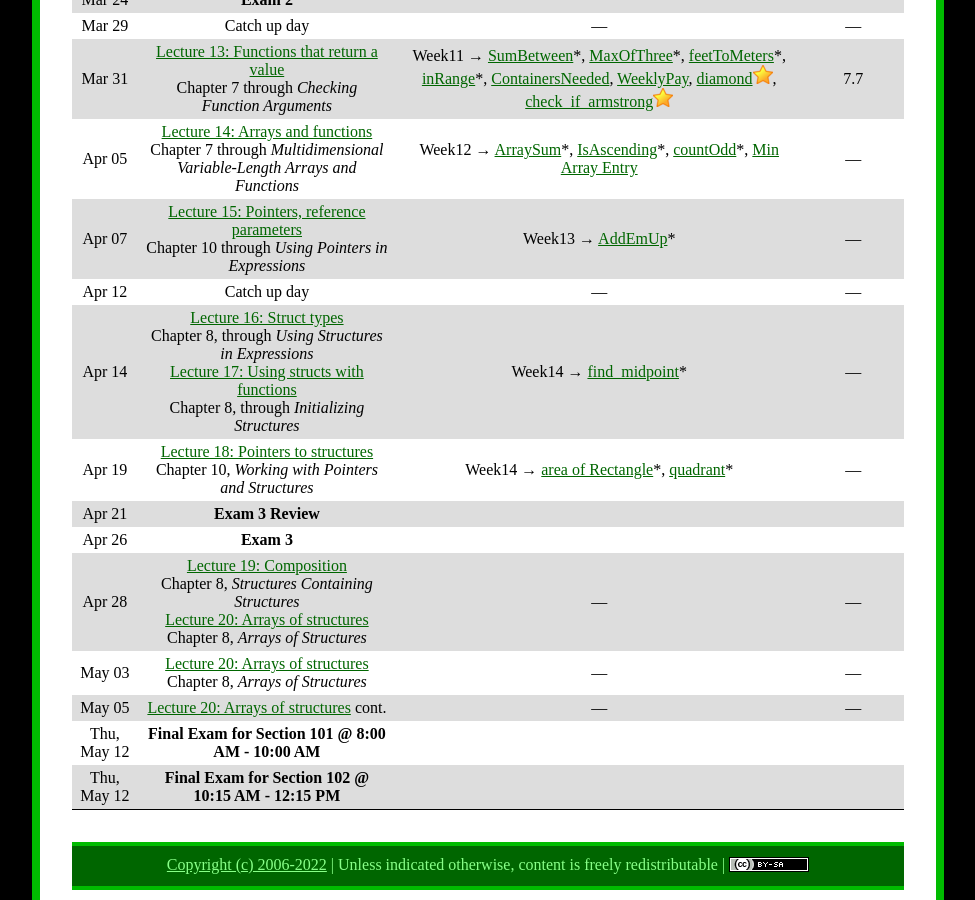
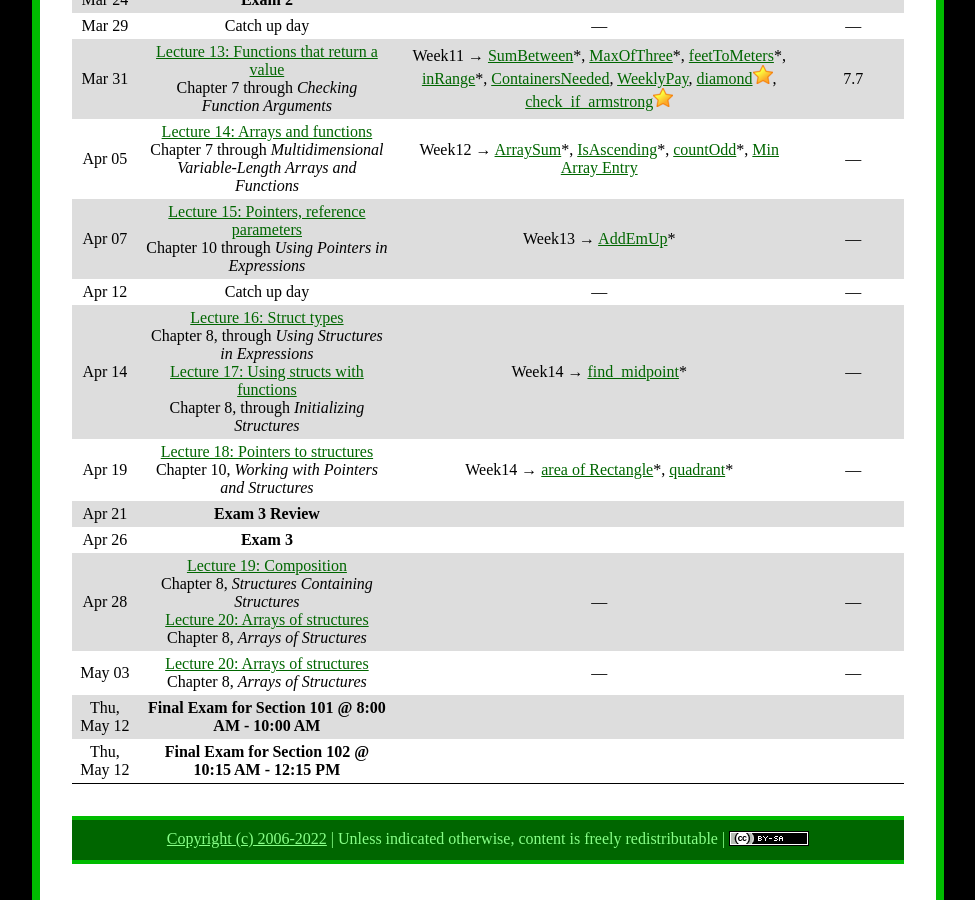
Before and after one commit to ycpcs/cs101-spring2022, a Jekyll site: the page built from schedule.md, in a window 1280 px wide and 900 px high, scrolled down 1174 px. Shown: the whole window, without its empty margins (152-1127 px from the left). Built offline with Jekyll 4.4.1, drawn with Linux system fonts in a browser that asks for light colours.

Commit message:
intial commit

```diff
--- a/schedule.md
+++ b/schedule.md
@@ -41,7 +41,6 @@ Apr 21 | **Exam 3 Review**| |
 Apr 26 | **Exam 3**| |
 Apr 28 | [Lecture 19: Composition](lectures/lecture19.html)<br>Chapter 8, *Structures Containing Structures*<br>[Lecture 20: Arrays of structures](lectures/lecture20.html)<br>Chapter 8, *Arrays of Structures* | &mdash; | &mdash;
 May 03 | [Lecture 20: Arrays of structures](lectures/lecture20.html)<br>Chapter 8, *Arrays of Structures* | &mdash; | &mdash;
-May 05 | [Lecture 20: Arrays of structures](lectures/lecture20.html) cont. | &mdash; | &mdash;
 Thu, May 12| **Final Exam for Section 101 @ 8:00 AM - 10:00 AM**
 Thu, May 12| **Final Exam for Section 102 @ 10:15 AM - 12:15 PM**
 
```
